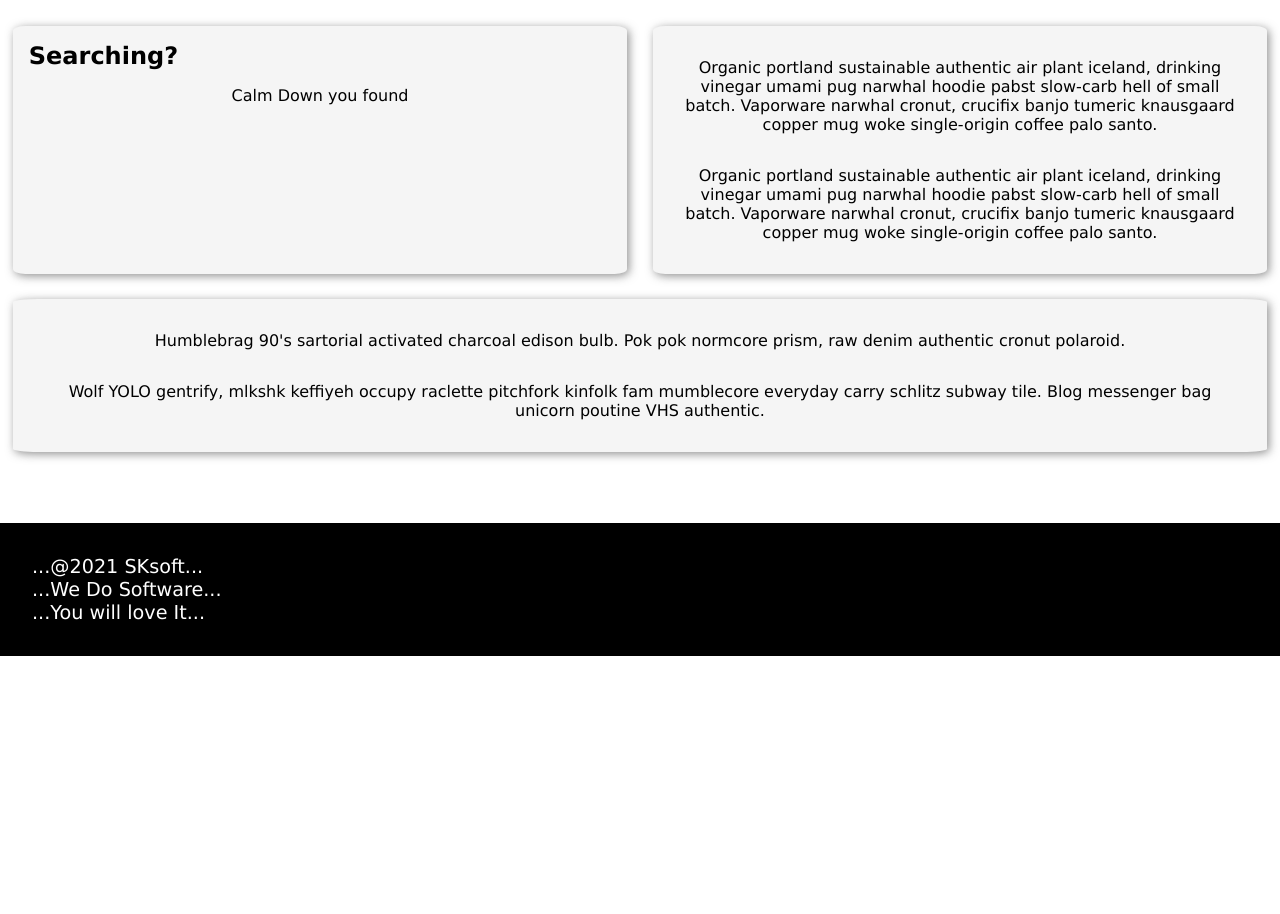
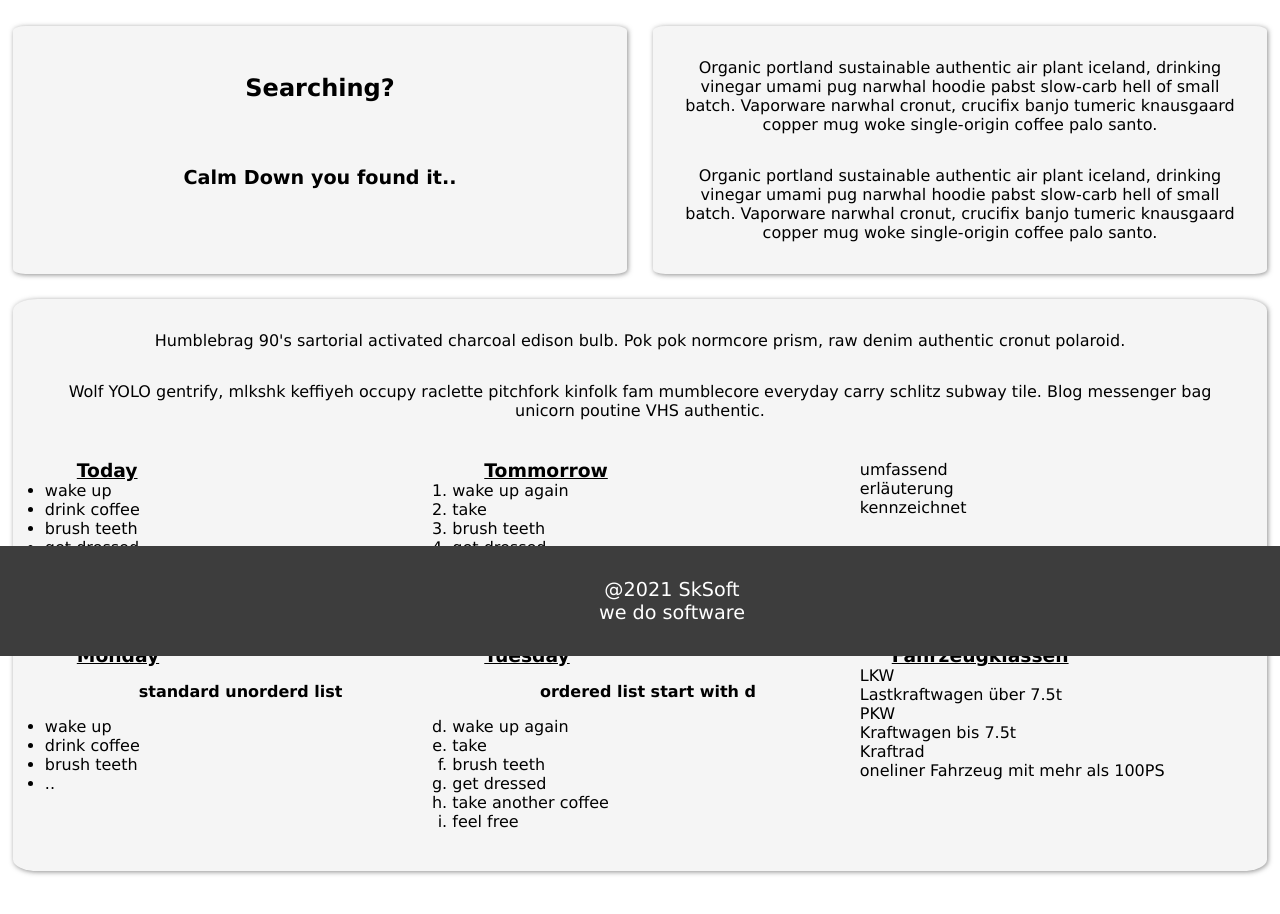
Before and after one commit to SaschaKohler/webuebungen, a plain HTML site: page site2.html in a window 1280 px wide. Shown: the part 144-1058 px from the top of the page. Before the commit the page ends 800 px from the top, so only its background shows below. Drawn offline with Linux system fonts and the light colour scheme.

Commit message:
a whole lot of changes

```diff
--- a/site2.html
+++ b/site2.html
@@ -20,10 +20,10 @@
     <main>
         <h1>The show must go on</h1>
         <article class="info flex-container">
-            <section>
+            <section class="primary">
 
                 <h2>Searching?</h2>
-                <p>Calm Down you found</p>
+                <p>Calm Down you found it..</p>
             </section>
             <section>
                 <p>Organic portland sustainable authentic air plant iceland,
@@ -52,15 +52,88 @@
                     fam mumblecore everyday carry schlitz subway tile. Blog messenger bag unicorn poutine VHS authentic.
 
                 </p>
+                <div class="flex-lists">
+                    <div class="flex-lists-items">
+                        <h3>Today</h3>
+                        <ul>
+                            <li>wake up</li>
+                            <li>drink coffee</li>
+                            <li>brush teeth</li>
+                            <li>get dressed</li>
+                            <li>take another coffee</li>
+                            <li>feel free</li>
+                        </ul>
+
+                    </div>
+
+                    <div class="flex-lists-items">
+                        <h3>Tommorrow</h3>
+                        <ol>
+                            <li>wake up again</li>
+                            <li>take </li>
+                            <li>brush teeth</li>
+                            <li>get dressed</li>
+                            <li>take another coffee</li>
+                            <li>feel free</li>
+                        </ol>
+
+                    </div>
+
+                    <div class="flex-lists-items">
+                        <dl> umfassend</dl>
+                        <dt>erläuterung</dt>
+                        <dd>kennzeichnet</dd>
+                    </div>
+                </div>
+                <hr>
+                <div class="flex-lists">
+                    <div class="flex-lists-items">
+                        <h3>Monday</h3>
+                        <h4>standard unorderd list</h4>
+                        <ul>
+                            <li>wake up</li>
+                            <li>drink coffee</li>
+                            <li>brush teeth</li>
+                            <li>..</li>
+                        </ul>
+
+                    </div>
+
+                    <div class="flex-lists-items">
+                        <h3>Tuesday</h3>
+                        <h4>ordered list start with d</h4>
+                        <ol start="4" type="a">
+                            <li>wake up again</li>
+                            <li>take </li>
+                            <li>brush teeth</li>
+                            <li>get dressed</li>
+                            <li>take another coffee</li>
+                            <li>feel free</li>
+                        </ol>
+
+                    </div>
+
+                    <div class="flex-lists-items">
+                        <h3>Fahrzeugklassen</h3>
+                        <dl>
+                        <dt>LKW</dt>
+                        <dd>Lastkraftwagen über 7.5t</dd>
+                        <dt>PKW</dt>
+                        <dd>Kraftwagen bis 7.5t</dd>
+                        <dt>Kraftrad</dt>
+                        <dd>oneliner Fahrzeug mit mehr als 100PS</dd>
+
+                    </dl>
+                    </div>
+                </div>
             </section>
         </article>
 
     </main>
     <footer>
-        <p>...@2021 SKsoft...</p>
-        <p>...We Do Software...</p>
-        <p>...You will love It...</p>
-    </footer>
+        <p>@2021 SkSoft</p>
+        <p>we do software</p>
+   </footer>
 </body>
 
 </html>
--- a/styles/styles.css
+++ b/styles/styles.css
@@ -33,12 +33,12 @@ nav a:hover{
     text-decoration:underline ;
     color:white;
 }
-li{
+nav li{
     display:block;
     padding:2rem;
 }
 
-h1 {
+h1,h4 {
     text-align: center;
     margin:1rem 0 1rem 1rem;
 
@@ -48,6 +48,8 @@ h1 {
     display: flex;
     justify-content: space-around;
     flex-wrap: wrap;
+    align-items: stretch;
+
 }
 .flex-container section {
    flex: 1 1 27%;
@@ -60,12 +62,40 @@ h1 {
     margin: auto;
 }
 
+article a{
+    text-decoration: none;
+    color:black;
+    transition: all 0.2s;
+    border-left:20px solid white;
+    display:block;
+
+
+}
+
+article a:hover{
+    color:cadetblue;
+    border-left: 20px solid cadetblue;
+
+
+}
+
+
+.primary h2{
+    padding:2rem;
+    text-align: center;
+}
+
+.primary p {
+    padding:2rem;
+    font-size: larger;
+    font-weight: 800;
+}
 
 section {
     padding:1em;
     border-radius: 2%;
     background-color: rgb(245, 245, 245);
-    box-shadow: 2px 2px 10px rgba(68, 68, 68, 0.6);
+    box-shadow: 1px 1px 5px rgba(68, 68, 68, 0.6);
     transition:all 0.2s;
     margin: 1%;
 }
@@ -86,18 +116,42 @@ section p{
  padding:1rem;
 }
 
+.quotes {
+    background-color: rgb(226, 228, 126);
+    border-left:20px solid hotpink;
+    border-radius: 20%;
+    padding:1rem;
+}
+main{
+    margin-bottom:20%;
+    z-index: 2;
+}
 footer {
     position: fixed;
     left:0;
     bottom:0;
     width:100%;
-    display: block;
-    background-color: black;
+    text-align:center;
+    background-color: rgb(61, 61, 61);
     color:white;
     padding:2rem 2rem;
+    z-index: 1;
  }
 
+ .flex-lists{
+     display:flex;
+     justify-content: space-evenly
+
+ }
+ .flex-lists-items{
+     flex: 1 1 30%;
+     padding: 0.5rem;
+     margin:1rem 0.5rem;
+ }
+
+
  @media screen and (max-width: 720px) {
+     .flex-lists-items,
      .flex-container section {
          flex: 0 0 100%;
      }
@@ -105,4 +159,6 @@ footer {
      article{
          width: auto;
      }
+
+
  }
```
Also changed, not shown: index.html (+48 -2 lines).
